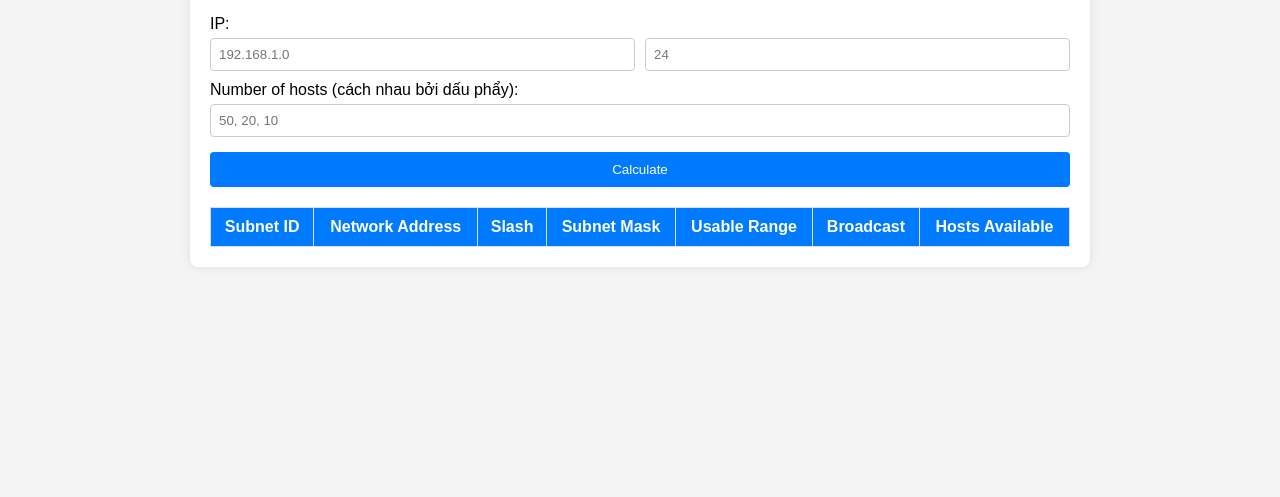
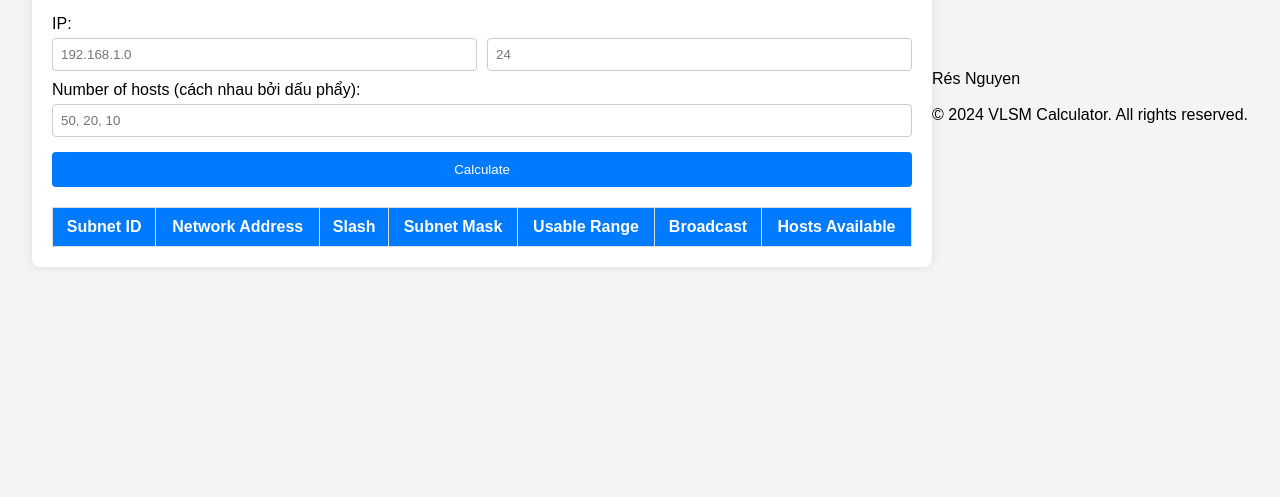
Before and after one commit to Res428/VLSM-Calculator, a plain HTML site: page index.html in a window 1280 px wide. Shown: the part 303-800 px from the top of the page. Drawn offline with Linux system fonts and the light colour scheme.

Commit message:
Update index.html

```diff
--- a/index.html
+++ b/index.html
@@ -54,6 +54,19 @@
       </table>
     </div>
 
+    <!-- FOOTER -->
+    <footer>
+      <div class="footer-content">
+        <p>Rés Nguyen</p><br>
+        <p>&copy; 2024 VLSM Calculator. All rights reserved.</p>
+        <div class="footer-links">
+          <!-- <a href="#">Privacy Policy</a> |
+          <a href="#">Terms of Service</a> |
+          <a href="#">Contact</a> -->
+        </div>
+      </div>
+    </footer>
+
     <script src="script.js"></script>
   </body>
 </html>
```
